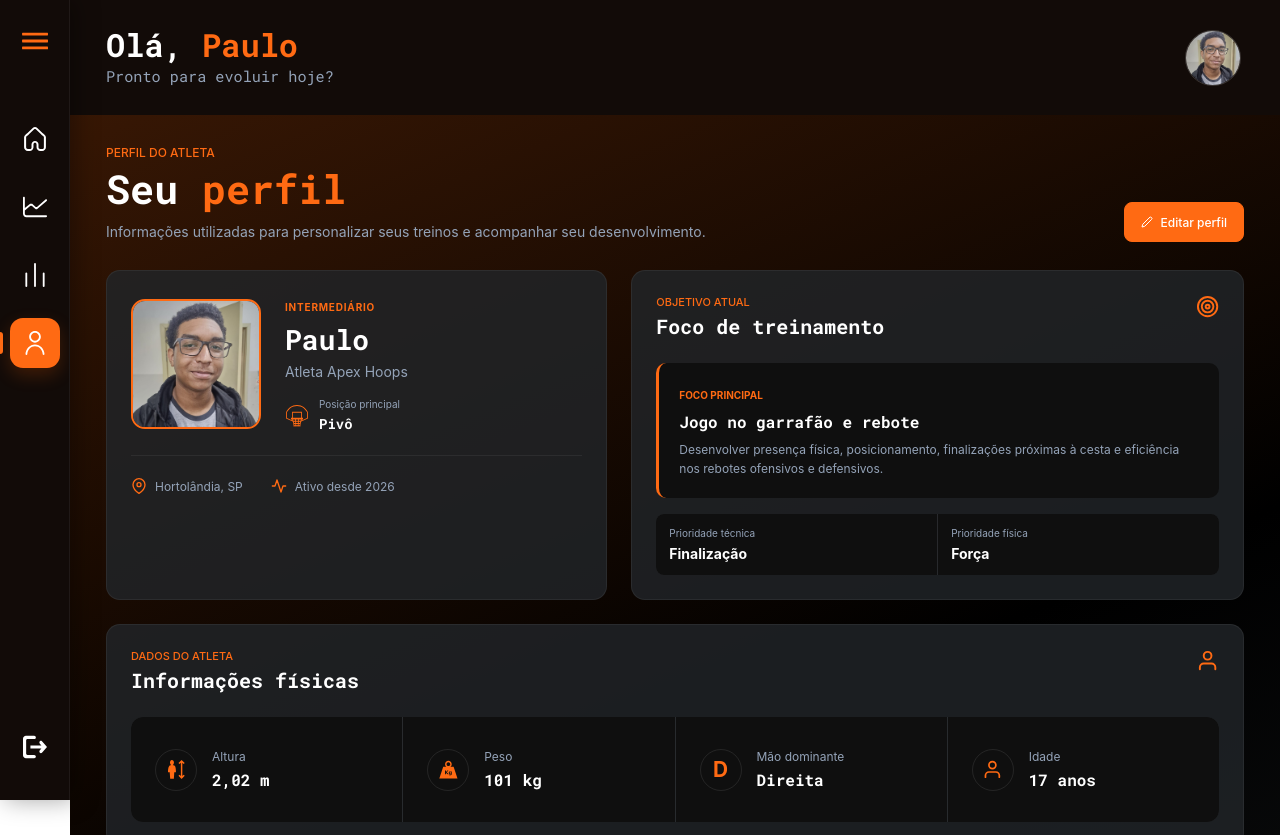
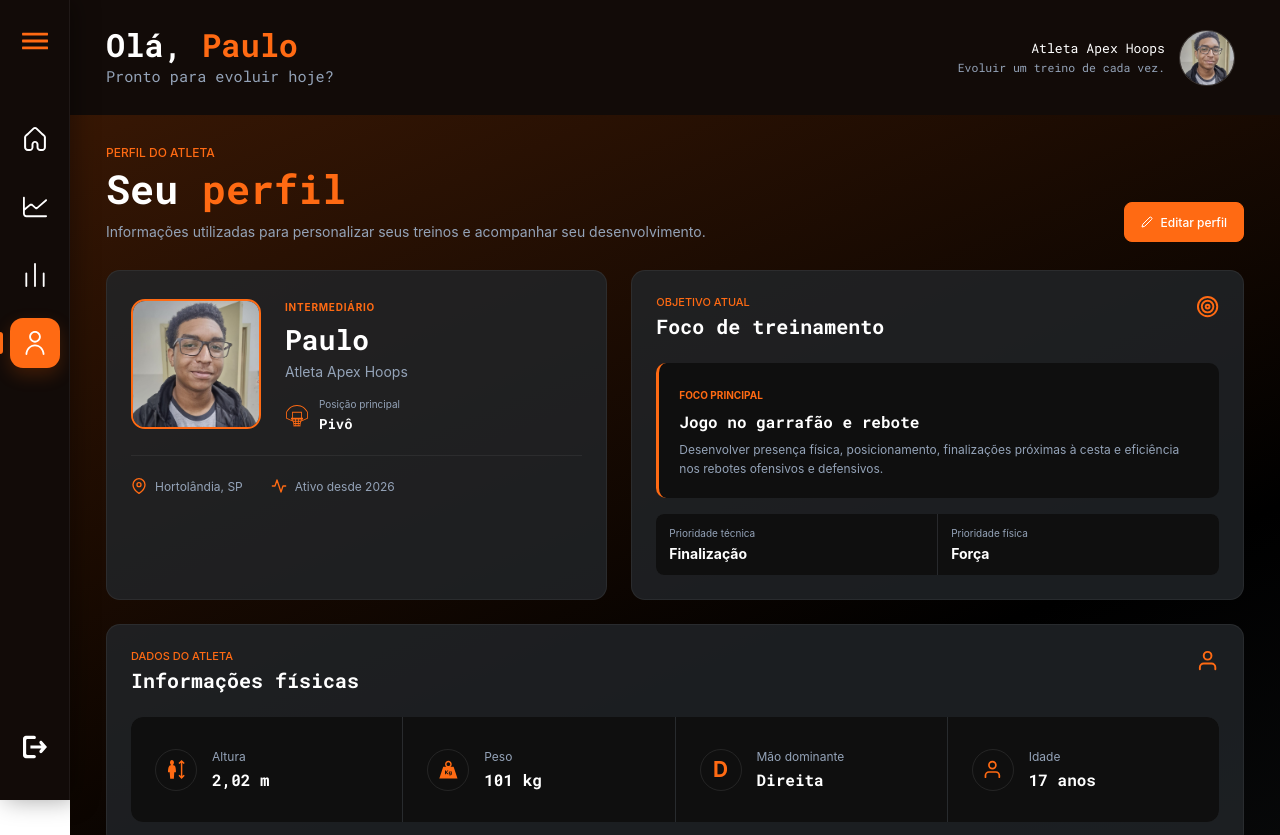
Before and after one commit to Theo-Souza-Parreira/apexhoops, a React (Vite) app in the folder web/: page /perfil in a window 1280 px wide. Shown: the top 835 px of the page. Built offline with nearby package versions, Linux system fonts and the light colour scheme; no server answers; a web font is replaced by a local one.

Commit message:
Atualiza a header

```diff
--- a/web/src/components/Header2.module.css
+++ b/web/src/components/Header2.module.css
@@ -10,14 +10,9 @@
 
   box-sizing: border-box;
 
-  /*
-    Usa o mesmo fundo principal da área autenticada,
-    deixando Header e conteúdo visualmente contínuos.
-  */
   background: #120b08;
 
   color: var(--white);
-
 }
 
 
@@ -46,6 +41,7 @@
   );
 
   font-weight: 700;
+
   line-height: 1.1;
 }
 
@@ -61,41 +57,93 @@
   font-family: var(--font-secondary);
 
   font-size: 0.95rem;
+
   line-height: 1.4;
 }
 
 
 /* =========================================
-   BOTÃO DO PERFIL
+   PERFIL
    ========================================= */
 
 .perfilBotao {
   display: flex;
   align-items: center;
-  justify-content: center;
 
-  padding: 3px;
+  gap: 14px;
 
-  border-radius: 50%;
+  padding: 7px 9px 7px 14px;
+
+  border-radius: 12px;
+
+  color: var(--white);
 
   text-decoration: none;
 
   transition:
-    transform 0.2s ease,
     background-color 0.2s ease;
 }
 
 .perfilBotao:hover {
-  transform: scale(1.05);
-
-  background-color:
-    rgba(255, 98, 0, 0.12);
+  background:
+    rgba(255, 255, 255, 0.04);
 }
 
 .perfilBotao:focus-visible {
-  outline: 2px solid var(--color-primary);
+  outline:
+    2px solid
+    var(--color-primary);
 
-  outline-offset: 4px;
+  outline-offset: 3px;
+}
+
+
+/* =========================================
+   TEXTO DO PERFIL
+   ========================================= */
+
+.perfilTexto {
+  max-width: 260px;
+
+  display: flex;
+  flex-direction: column;
+
+  align-items: flex-end;
+
+  gap: 4px;
+
+  text-align: right;
+}
+
+.perfilTexto strong {
+  color: var(--white);
+
+  font-family: var(--font-title);
+
+  font-size: 0.82rem;
+
+  font-weight:
+    var(--weight-semibold);
+}
+
+.perfilTexto span {
+  max-width: 260px;
+
+  overflow: hidden;
+
+  color:
+    var(--text-secondary);
+
+  font-family:
+    var(--font-secondary);
+
+  font-size: 0.72rem;
+
+  line-height: 1.3;
+
+  text-overflow: ellipsis;
+
+  white-space: nowrap;
 }
 
 
@@ -112,6 +160,7 @@
   justify-content: center;
 
   overflow: hidden;
+
   flex-shrink: 0;
 
   border:
@@ -120,14 +169,30 @@
 
   border-radius: 50%;
 
-  background: var(--fundoPrimaria);
+  background:
+    var(--fundoPrimaria);
 
-  color: var(--white);
+  color:
+    var(--white);
 
-  font-family: var(--font-title);
+  font-family:
+    var(--font-title);
 
   font-size: 1rem;
+
   font-weight: 700;
+
+  transition:
+    border-color 0.2s ease,
+    transform 0.2s ease;
+}
+
+.perfilBotao:hover .avatar {
+  border-color:
+    var(--color-primary);
+
+  transform:
+    scale(1.04);
 }
 
 .avatar img {
@@ -157,6 +222,14 @@
     width: 46px;
     height: 46px;
   }
+
+  .perfilTexto {
+    max-width: 190px;
+  }
+
+  .perfilTexto span {
+    max-width: 190px;
+  }
 }
 
 
@@ -185,4 +258,29 @@
     width: 42px;
     height: 42px;
   }
+
+  .perfilBotao {
+    gap: 9px;
+
+    padding: 5px;
+  }
+
+  .perfilTexto span {
+    display: none;
+  }
+
+  .perfilTexto strong {
+    font-size: 0.68rem;
+  }
 }
+
+
+/* =========================================
+   MOBILE PEQUENO
+   ========================================= */
+
+@media (max-width: 430px) {
+  .perfilTexto {
+    display: none;
+  }
+}
--- a/web/src/components/Header2.tsx
+++ b/web/src/components/Header2.tsx
@@ -7,11 +7,13 @@ import estilos from "./Header2.module.css";
 type Header2Props = {
   nome: string;
   fotoPerfil?: string;
+  frasePerfil?: string;
 };
 
 export function Header2({
   nome,
   fotoPerfil,
+  frasePerfil = "Evoluir um treino de cada vez.",
 }: Header2Props) {
   const primeiroNome =
     nome.trim().split(/\s+/)[0] || "Atleta";
@@ -36,6 +38,16 @@ export function Header2({
         className={estilos.perfilBotao}
         aria-label="Ir para o perfil"
       >
+        <div className={estilos.perfilTexto}>
+          <strong>
+            Atleta Apex Hoops
+          </strong>
+
+          <span>
+            {frasePerfil}
+          </span>
+        </div>
+
         <div className={estilos.avatar}>
           {fotoPerfil ? (
             <img
```
